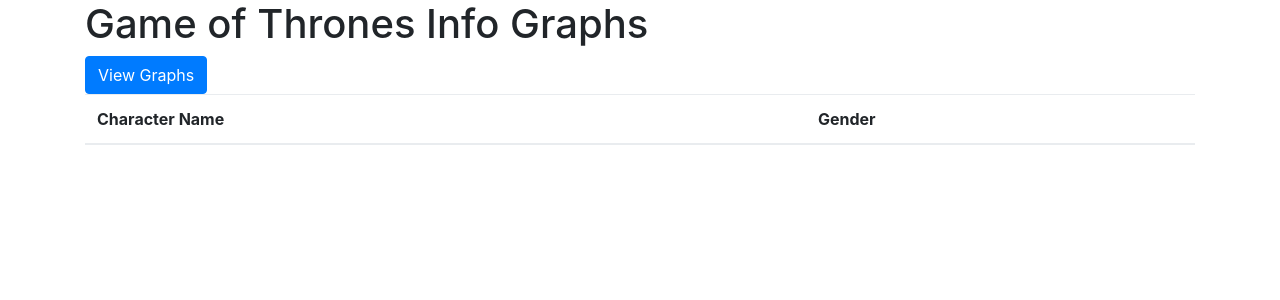
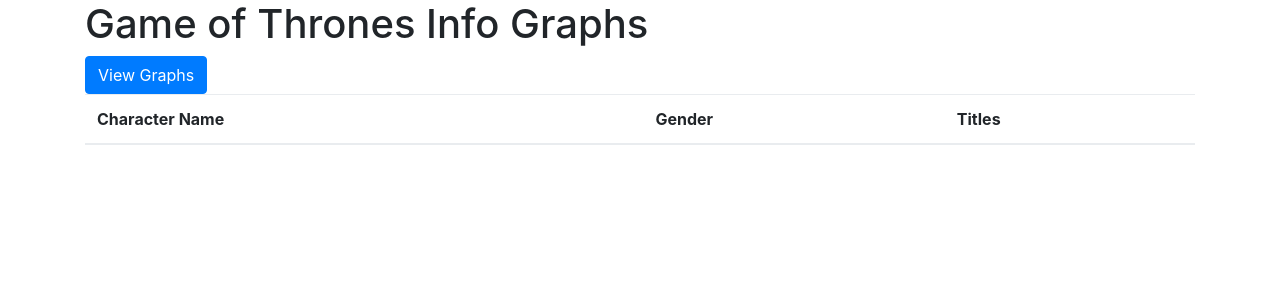
Before and after one commit to cjacobs27/gotscrapev2, a Django app: page /gotsv2/ in a window 1280 px wide. Shown: the top 300 px of the page. Run offline with Django 3.2, Linux system fonts and the light colour scheme; data that the repository does not hold is empty; some libraries are stand-ins or nearby versions.

Commit message:
Added titles col to table on index.html

```diff
--- a/gotsv2/templates/gotsv2/index.html
+++ b/gotsv2/templates/gotsv2/index.html
@@ -22,6 +22,7 @@
         <tr>
             <th scope="col">Character Name</th>
             <th scope="col">Gender</th>
+            <th scope="col">Titles</th>
         </tr>
         </thead>
         <tbody>
```
